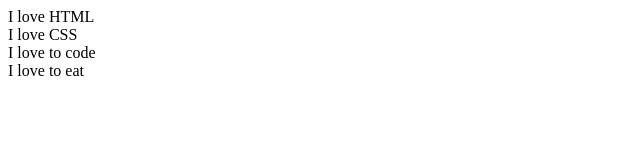
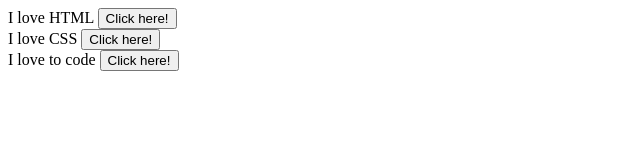
Before and after one commit to aliyah156/hey-guys, a plain HTML site: page index.html in a window 1280 px wide. Shown: the whole page, without its empty margins (0-640 px from the left). Drawn offline with Linux system fonts and the light colour scheme.

Commit message:
Created using Popcode: https://popcode.org

```diff
--- a/index.html
+++ b/index.html
@@ -5,10 +5,10 @@
     </head>
     <body>
 
-       <div class="div-1"> I love HTML </div>
-       <div class="div-2"> I love CSS </div>
-       <div class="div-3"> I love to code </div>
-       <div class="div-4"> I love to eat </div>
+       <div class="div-1"> I love HTML   <button type="button">Click here!</button></div>
+       <div class="div-2"> I love CSS   <button type="button">Click here!</button></div>
+       <div class="div-3"> I love to code   <button type="button">Click here!</button></div><br>
+      <br><br>
 
 
     </body>
```
